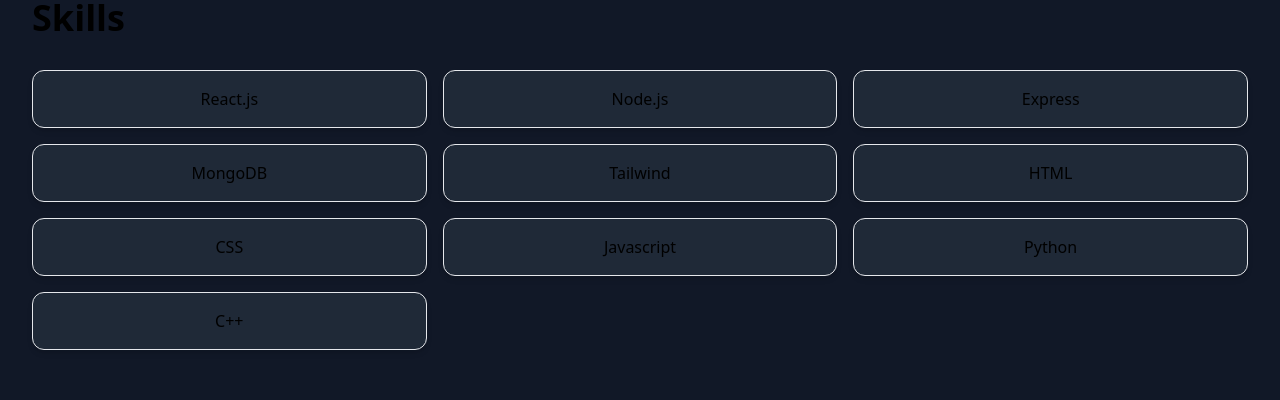
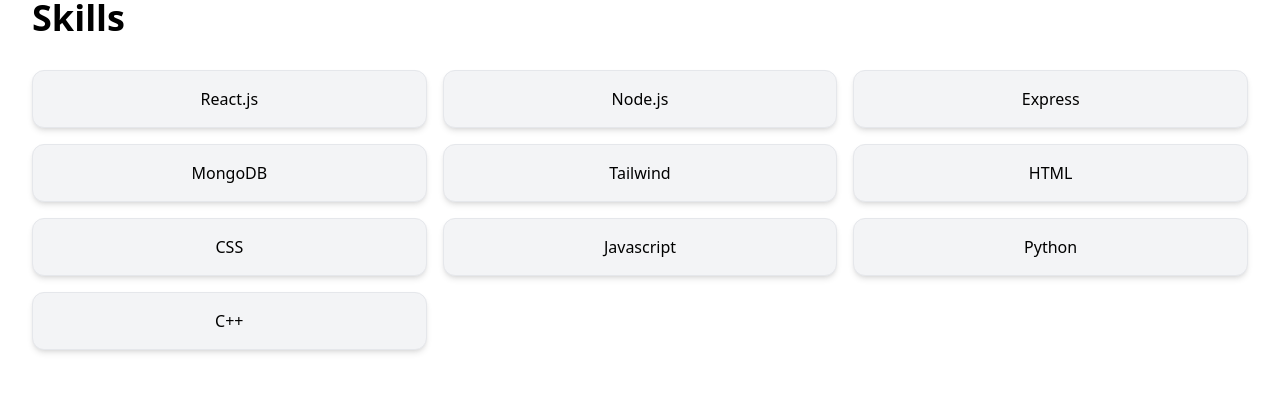
Before and after one commit to 11Shubhigupta/newportfolio_frontend, a React app: page / in a window 1280 px wide. Shown: the part 1176-1576 px from the top of the page. Built offline with nearby package versions, Linux system fonts and the light colour scheme; no server answers; the HTML template or start-up script is replaced by a standard one.

Commit message:
Fixed skill mapping

```diff
--- a/src/sections/Skills.jsx
+++ b/src/sections/Skills.jsx
@@ -15,8 +15,9 @@
 
 export default function Skills() {
   return (
-    <div className="px-8 py-20 bg-gray-900 dark:bg-black">
-      <h2 className="text-4xl font-bold">Skills</h2>
+    <div className="px-8 py-20 bg-white dark:bg-black">
+      {/* Heading visible in both modes */}
+      <h2 className="text-4xl font-bold text-black dark:text-white">Skills</h2>
 
       <div className="grid grid-cols-2 md:grid-cols-3 gap-4 mt-8">
         {skills.map((s, index) => (
@@ -27,7 +28,18 @@
             viewport={{ once: true }}
             transition={{ delay: index * 0.1, duration: 0.4 }}
             whileHover={{ scale: 1.08 }}
-            className="border p-4 rounded-xl text-center bg-gray-800 dark:bg-gray-900 cursor-pointer shadow-md"
+
+            /* Both modes usable */
+            className="
+              border
+              p-4
+              rounded-xl
+              text-center
+              bg-gray-100 dark:bg-gray-900
+              text-black dark:text-white
+              cursor-pointer
+              shadow-md
+            "
           >
             {s}
           </motion.div>
```
